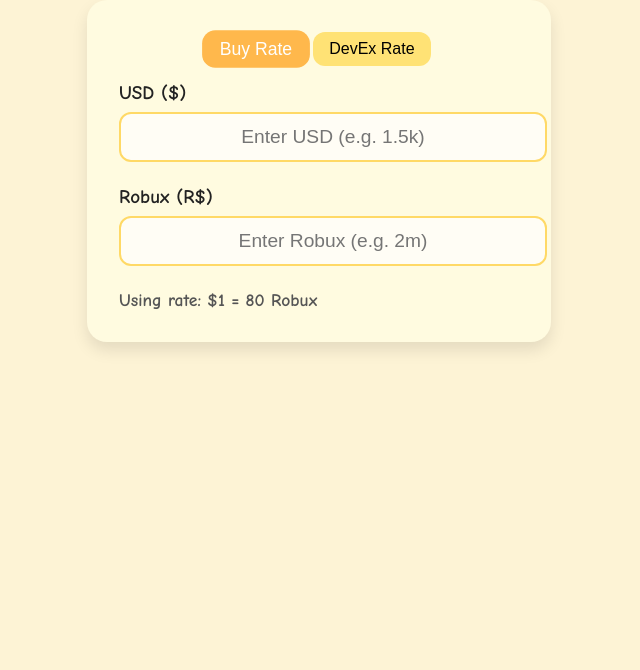
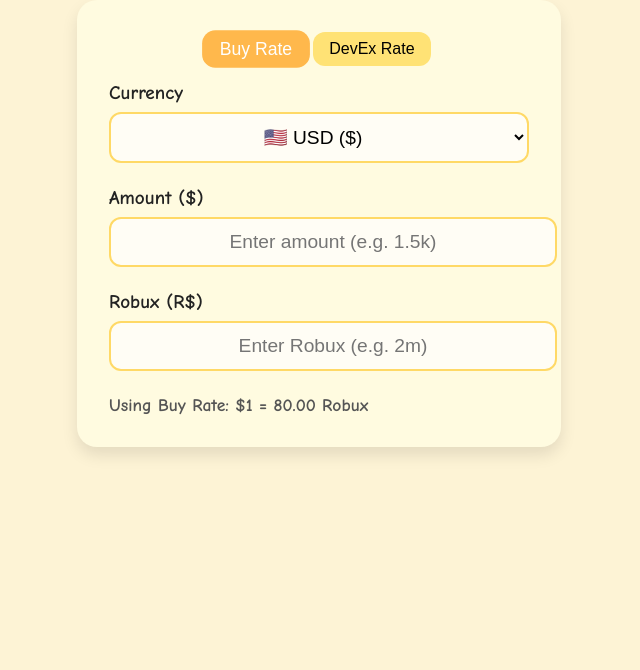
Before and after one commit to sayerjsmith/bloxcalculator, a plain HTML site: page index.html in a window 1280 px wide. Shown: the part 130-800 px from the top of the page, without its empty margins (321-961 px from the left). Drawn offline with Linux system fonts and the light colour scheme.

Commit message:
Update index.html

```diff
--- a/index.html
+++ b/index.html
@@ -3,7 +3,7 @@
 <head>
   <meta charset="UTF-8" />
   <meta name="viewport" content="width=device-width, initial-scale=1.0"/>
-  <title>Robux ⇄ USD Calculator</title>
+  <title>Robux ⇄ Currency Calculator</title>
   <link href="https://fonts.googleapis.com/css2?family=Comic+Neue:wght@700&display=swap" rel="stylesheet">
   <style>
     body {
@@ -27,7 +27,7 @@
       padding: 2rem;
       border-radius: 20px;
       box-shadow: 0 8px 16px rgba(0,0,0,0.1);
-      max-width: 400px;
+      max-width: 420px;
       width: 100%;
     }
 
@@ -41,7 +41,7 @@
       font-size: 1.2rem;
     }
 
-    input {
+    input, select {
       width: 100%;
       padding: 0.75rem;
       font-size: 1.2rem;
@@ -87,7 +87,7 @@
   </style>
 </head>
 <body>
-  <h1>💸 Robux ⇄ USD Calculator</h1>
+  <h1>💸 Robux ⇄ Currency Calculator</h1>
 
   <div class="converter">
     <div class="rate-toggle">
@@ -96,8 +96,24 @@
     </div>
 
     <div class="input-group">
-      <label for="usd">USD ($)</label>
-      <input type="text" id="usd" placeholder="Enter USD (e.g. 1.5k)" oninput="convertFromUSD()" />
+      <label for="currency">Currency</label>
+      <select id="currency" onchange="updateCurrency()">
+        <option value="USD" selected>🇺🇸 USD ($)</option>
+        <option value="EUR">🇪🇺 EUR (€)</option>
+        <option value="GBP">🇬🇧 GBP (£)</option>
+        <option value="INR">🇮🇳 INR (₹)</option>
+        <option value="JPY">🇯🇵 JPY (¥)</option>
+        <option value="KRW">🇰🇷 KRW (₩)</option>
+        <option value="PHP">🇵🇭 PHP (₱)</option>
+        <option value="VND">🇻🇳 VND (₫)</option>
+        <option value="BRL">🇧🇷 BRL (R$)</option>
+        <option value="NGN">🇳🇬 NGN (₦)</option>
+      </select>
+    </div>
+
+    <div class="input-group">
+      <label for="usd">Amount (<span id="currencySymbol">$</span>)</label>
+      <input type="text" id="usd" placeholder="Enter amount (e.g. 1.5k)" oninput="convertFromUSD()" />
     </div>
 
     <div class="input-group">
@@ -106,32 +122,50 @@
     </div>
 
     <div class="result" id="rateInfo">
-      Using rate: $1 = 80 Robux
+      Using Buy Rate: $1 = 80 Robux
     </div>
   </div>
 
   <script>
     let rateType = 'buy';
     let RATE = 80;
+    let currencyCode = 'USD';
+    let currencySymbol = '$';
+
+    const currencyRates = {
+      USD: { rate: 1, symbol: '$' },
+      EUR: { rate: 1.09, symbol: '€' },
+      GBP: { rate: 1.27, symbol: '£' },
+      INR: { rate: 0.012, symbol: '₹' },
+      JPY: { rate: 0.0064, symbol: '¥' },
+      KRW: { rate: 0.00074, symbol: '₩' },
+      PHP: { rate: 0.0176, symbol: '₱' },
+      VND: { rate: 0.000039, symbol: '₫' },
+      BRL: { rate: 0.20, symbol: 'R$' },
+      NGN: { rate: 0.00067, symbol: '₦' }
+    };
 
     function setRate(type) {
       rateType = type;
       RATE = type === 'buy' ? 80 : 350;
-      document.getElementById("rateInfo").textContent = `Using rate: $1 = ${RATE} Robux`;
+      updateCurrency();
+      document.getElementById("buyRate").classList.toggle("active", type === 'buy');
+      document.getElementById("devexRate").classList.toggle("active", type === 'devex');
+    }
 
-      // Animate buttons
-      const buyBtn = document.getElementById("buyRate");
-      const devexBtn = document.getElementById("devexRate");
+    function updateCurrency() {
+      currencyCode = document.getElementById('currency').value;
+      currencySymbol = currencyRates[currencyCode].symbol;
+      document.getElementById("currencySymbol").textContent = currencySymbol;
+      updateRateText();
+      convertFromUSD();
+    }
 
-      buyBtn.classList.remove("active");
-      devexBtn.classList.remove("active");
-
-      const activeBtn = type === 'buy' ? buyBtn : devexBtn;
-      activeBtn.classList.add("active");
-
-      // Recalculate
-      convertFromUSD();
-      convertFromRobux();
+    function updateRateText() {
+      const localRate = (RATE / currencyRates[currencyCode].rate).toFixed(2);
+      const rateName = rateType === 'buy' ? 'Buy' : 'DevEx';
+      document.getElementById("rateInfo").textContent =
+        `Using ${rateName} Rate: ${currencySymbol}1 = ${localRate} Robux`;
     }
 
     function parseShorthand(value) {
@@ -159,9 +193,10 @@
     }
 
     function convertFromUSD() {
-      const usdInput = document.getElementById('usd').value;
-      const usd = parseShorthand(usdInput);
-      if (!isNaN(usd)) {
+      const input = document.getElementById('usd').value;
+      const localAmount = parseShorthand(input);
+      if (!isNaN(localAmount)) {
+        const usd = localAmount * currencyRates[currencyCode].rate;
         const robux = usd * RATE;
         document.getElementById('robux').value = formatShorthand(robux);
       } else {
@@ -170,15 +205,19 @@
     }
 
     function convertFromRobux() {
-      const robuxInput = document.getElementById('robux').value;
-      const robux = parseShorthand(robuxInput);
+      const input = document.getElementById('robux').value;
+      const robux = parseShorthand(input);
       if (!isNaN(robux)) {
         const usd = robux / RATE;
-        document.getElementById('usd').value = formatShorthand(usd);
+        const localAmount = usd / currencyRates[currencyCode].rate;
+        document.getElementById('usd').value = formatShorthand(localAmount);
       } else {
         document.getElementById('usd').value = '';
       }
     }
+
+    // Initialize
+    updateCurrency();
   </script>
 </body>
 </html>
```
